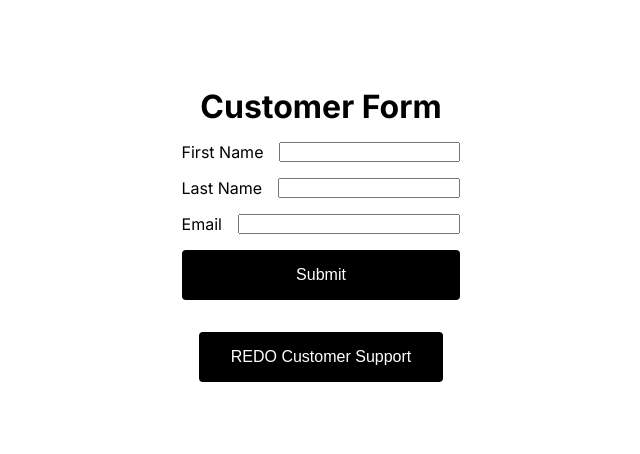
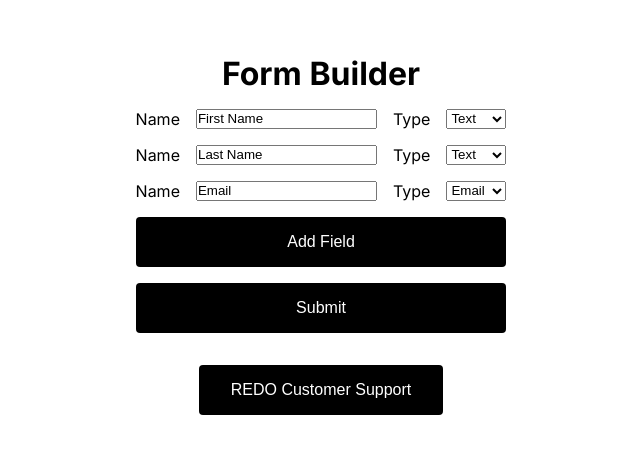
Before and after one commit to sotrh/interval-prova-challenge, a React (Vite) app in the folder frontend/: page / in a window 1280 px wide. Shown: the part 174-628 px from the top of the page, without its empty margins (319-959 px from the left). Built offline with nearby package versions, Linux system fonts and the light colour scheme.

Commit message:
formbuilder working

```diff
--- a/frontend/src/App.css
+++ b/frontend/src/App.css
@@ -1,6 +1,7 @@
 .app-container {
   min-height: 100vh;
   display: flex;
+  flex-direction: column;
   align-items: center;
   justify-content: center;
   margin: 0;
--- a/frontend/src/App.tsx
+++ b/frontend/src/App.tsx
@@ -1,27 +1,49 @@
-import React, { useRef } from 'react';
-import './App.css';
-import FormBuilder from './components/FormBuilder';
-import CustomerForm from './components/CustomerForm';
+import { useRef, useState } from "react";
+import "./App.css";
+import FormBuilder from "./components/FormBuilder";
+import CustomerForm from "./components/CustomerForm";
 
 function App() {
   const handleSupportClick = () => {
-    console.log('Opening REDO Customer Support...');
-    alert('Welcome to REDO Customer Support! 🎉');
+    console.log("Opening REDO Customer Support...");
+    alert("Welcome to REDO Customer Support! 🎉");
   };
 
-  const schema = useRef({ fields: [
-    {
-      name: "First Name",
-      type: "text",
-    },
-    { name: "Last Name", type: "text" },
-    { name: "Email", type: "email" },
-  ] });
+  const [editing, setEditing] = useState(true);
+
+  const [schema, setSchema] = useState({
+    fields: [
+      { name: "First Name", type: "text" },
+      { name: "Last Name", type: "text" },
+      { name: "Email", type: "email" },
+    ],
+  });
 
   return (
     <div className="app-container">
-      <CustomerForm schema={schema.current}></CustomerForm>
-      {/* <FormBuilder></FormBuilder> */}
+      {!editing && (
+        <>
+          <CustomerForm schema={schema}></CustomerForm>
+          <button
+            className="affirm-button"
+            onClick={() => {
+              setEditing(true);
+            }}
+          >
+            Edit
+          </button>
+        </>
+      )}
+      {editing && (
+        <FormBuilder
+          schema={schema}
+          onSubmit={(newSchema) => {
+            setSchema({...newSchema});
+            setEditing(false);
+            console.log(newSchema);
+          }}
+        ></FormBuilder>
+      )}
       <button onClick={handleSupportClick} className="support-button">
         REDO Customer Support
       </button>
--- /dev/null
+++ b/frontend/src/components/FormBuilder.css
@@ -0,0 +1,9 @@
+.edit-field {
+    display: flex;
+    flex-flow: row;
+    gap: var(--universal-spacing);
+}
+
+.field-input {
+    flex-grow: 1;
+}
--- a/frontend/src/components/FormBuilder.tsx
+++ b/frontend/src/components/FormBuilder.tsx
@@ -1,7 +1,83 @@
-import React from "react";
+import React, { useMemo, useState } from "react";
+import { FormField, FormSchema } from "../data/form";
+import "./FormBuilder.css";
 
-const FormBuilder = React.forwardRef(() => {
-    return <h1>Form Builder</h1>
-});
+export interface FormBuilderProps {
+  schema: FormSchema;
+  onSubmit: (schema: FormSchema) => void;
+}
+
+function FormBuilder({ schema, onSubmit }: FormBuilderProps) {
+  const [fields, setFields] = useState(schema.fields);
+
+  const fieldsUI = useMemo(() => fields.map((field, i) => (
+    <EditField
+      key={`edit-field-${i}`}
+      field={field}
+      onChange={(field) => {
+        fields[i] = field;
+        setFields([...fields]);
+      }}
+    ></EditField>
+  )), [fields]);
+
+  return (
+    <div className="container flex-vertical">
+      <h1>Form Builder</h1>
+      {fieldsUI}
+      <button
+        className="affirm-button"
+        onClick={() => {
+          setFields([...fields, { name: "New Field", type: "text" }]);
+        }}
+      >
+        Add Field
+      </button>
+      <button
+        className="affirm-button"
+        onClick={() => {
+          onSubmit({fields});
+        }}
+      >
+        Submit
+      </button>
+    </div>
+  );
+}
 
 export default FormBuilder;
+
+interface EditFieldProps {
+  field: FormField;
+  onChange: (field: FormField) => void;
+}
+
+function EditField(props: EditFieldProps) {
+  const [name, setName] = useState(() => props.field.name);
+  const [type, setType] = useState(() => props.field.type);
+
+  return (
+    <div className="edit-field">
+      <div>Name</div>
+      <input
+        type="text"
+        value={name}
+        onChange={(e) => {
+          setName(e.target.value);
+        }}
+      ></input>
+      <div>Type</div>
+      <select
+        name="type"
+        value={type}
+        onChange={(e) => {
+          setType(e.target.value);
+        }}
+      >
+        <option value="text">Text</option>
+        <option value="email">Email</option>
+        <option value="select">Select</option>
+      </select>
+    </div>
+  );
+}
--- a/frontend/src/index.css
+++ b/frontend/src/index.css
@@ -44,7 +44,7 @@
 .affirm-button {
   background-color: black;
   color: white;
-  padding: 16px 32px;
+  padding: var(--universal-spacing);
   border: none;
   border-radius: 4px;
   font-weight: 500;
```
